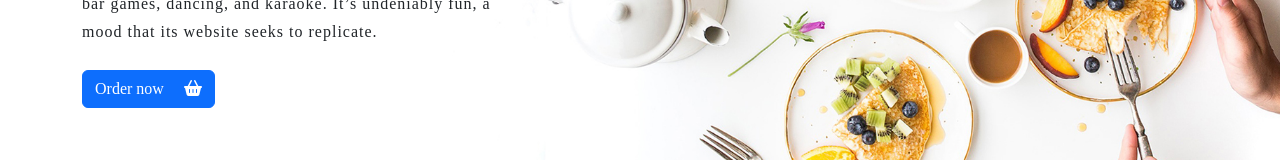
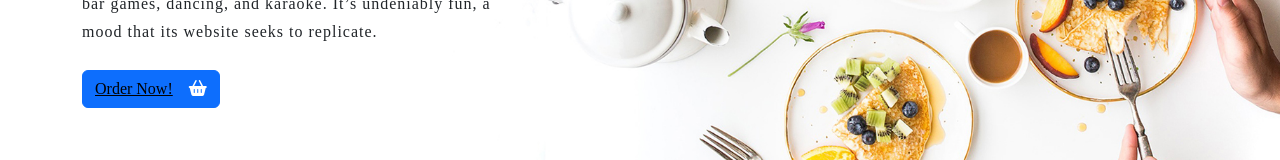
Before and after one commit to aniket-0905/cafesite-2310991523, a plain HTML site: page index.html in a window 1280 px wide. Shown: the part 587-747 px from the top of the page. Drawn offline with nearby package versions, Linux system fonts and the light colour scheme.

Commit message:
Update index.html

```diff
--- a/index.html
+++ b/index.html
@@ -47,7 +47,7 @@
                         <h1>Good food choices are good investment</h1>
                         <p>Healthy Bites is both a restaurant and an entertainment destination. While enjoying your meal, you can indulge in bar games, dancing, and karaoke. It’s undeniably fun, a mood that its website seeks to replicate.</p>
                         <div class="mt-4">
-                            <button class="btn btn-primary main-btn">Order now <i class="fas fa-shopping-basket ps-3"></i></button>
+                            <button class="btn btn-primary main-btn"><a href="orderform.html">Order Now!</a><i class="fas fa-shopping-basket ps-3"></i></button>
                         </div>
                     </div>
                 </div>
```
